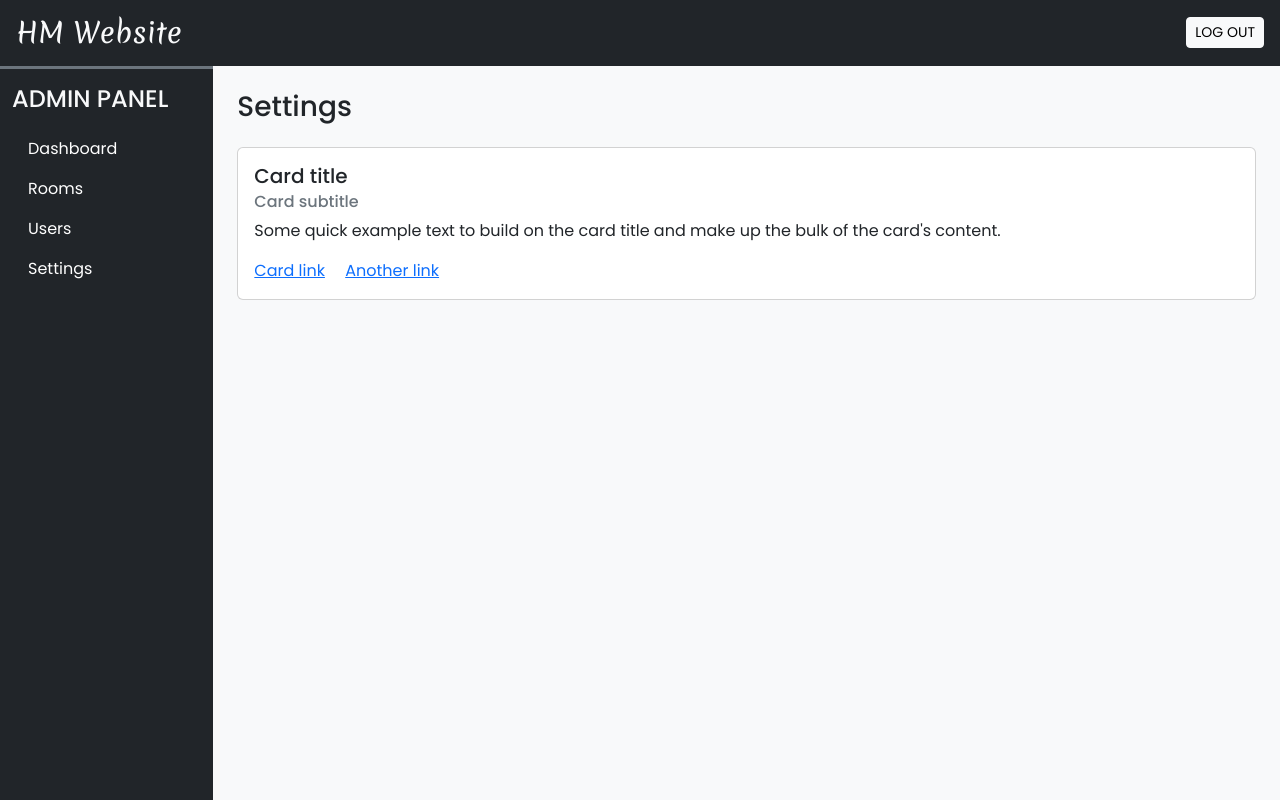
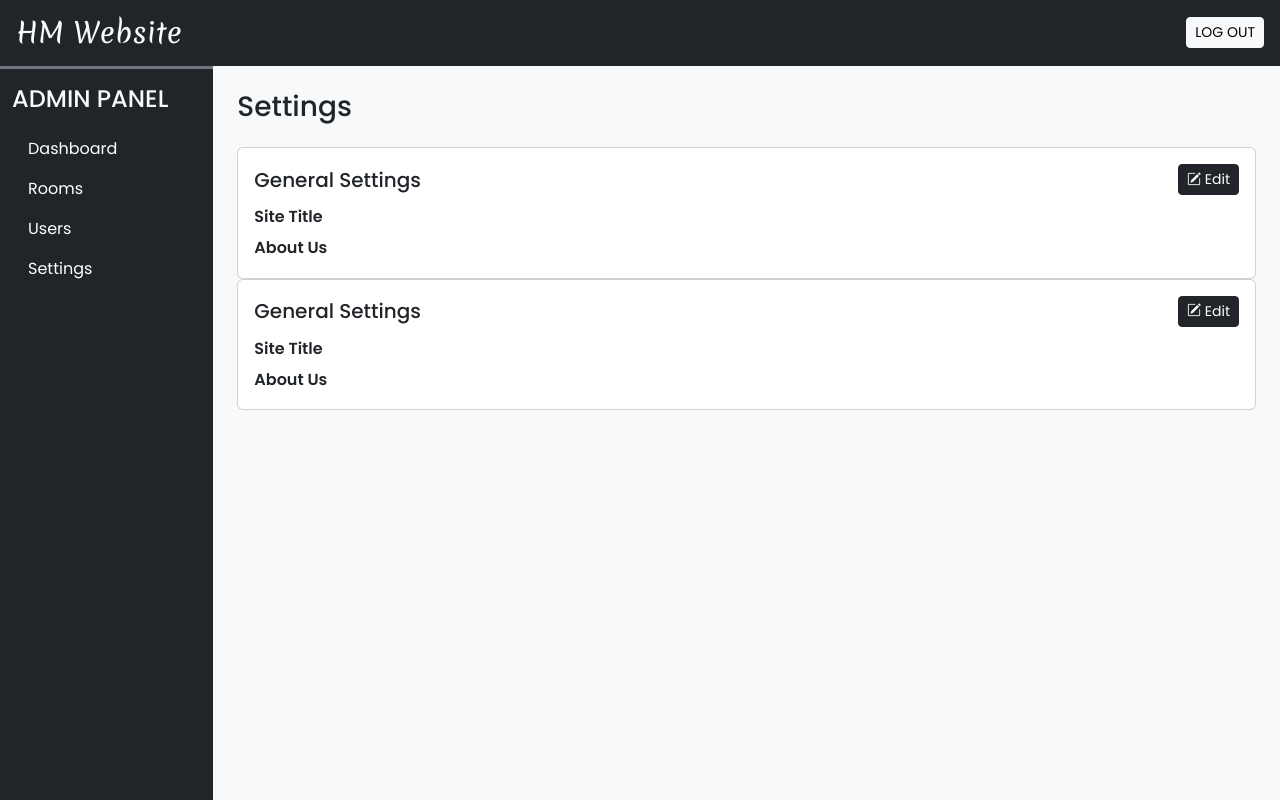
Before and after one commit to hagarahmed68896/HM-Hotel, a PHP site: page /admin/settings.php in a window 1280 px wide. Run offline with PHP 8.4, Linux system fonts and the light colour scheme; the visitor is signed in with stand-in values (Sample User, id 1); data that the repository does not hold is empty.

Commit message:
settings page in admin-panel in progress

```diff
--- /dev/null
+++ b/admin/ajax/settings_crud.php
@@ -0,0 +1,22 @@
+<?php
+require('../inc/db_config.php');
+require('../inc/essentials.php');
+adminlogin();
+
+if(isset($_POST['get_general'])){
+    $q = "SELECT * FROM `settings` WHERE `sr_no`=?";
+    $values = [1];
+    $res = select($q, $values, "i");
+    $data = mysqli_fetch_assoc($res);
+    echo json_encode($data);   // Encode the data as JSON and echo it
+}
+if(isset($_POST['update_general'])){
+    $frm_data = filteration($_POST);
+    $q =" UPDATE `settings` SET `site_title`=?,`site_about`=? WHERE `sr_no`=?";
+    $values = [$frm_data['site_title'],$frm_data['site_about'],1];
+    $res = update($q,$values,"ssi");     // ssi => are datatypes (string,string,integer)
+    echo $res;
+    }
+
+
+?>
--- a/admin/css/common.css
+++ b/admin/css/common.css
@@ -35,7 +35,7 @@
 }
 .custom-alert{
   position: fixed;
-  top: 25px;
+  top: 80px;
   right: 25px;
 }
 #dashboard-menu{
--- a/admin/inc/db_config.php
+++ b/admin/inc/db_config.php
@@ -1,4 +1,8 @@
 <?php
+// Prevent caching
+header("Cache-Control: no-cache, must-revalidate");
+header("Expires: Sat, 26 Jul 1997 05:00:00 GMT"); // Date in the past
+
 $hname = 'localhost';
 $uname = 'root';
 $pass = '';
@@ -45,4 +49,24 @@ function select($sql,$values,$datatypes){
         die("Query cannot be executed - Select");
     }
 }
+
+function update($sql,$values,$datatypes){
+    $con =  $GLOBALS['con'];
+
+    if($stmt = mysqli_prepare($con,$sql)){
+
+        mysqli_stmt_bind_param($stmt,$datatypes,...$values);
+        if(mysqli_stmt_execute($stmt)){
+            $res = mysqli_stmt_affected_rows($stmt);
+            mysqli_stmt_close($stmt);
+            return $res;
+        }
+        else{
+            mysqli_stmt_close($stmt);
+            die("Query cannot be executed - update");
+        }
+    }else{
+        die("Query cannot be executed - update");
+    }
+}
 ?>
--- a/admin/inc/script.php
+++ b/admin/inc/script.php
@@ -1 +1,15 @@
+
 <script src="https://cdn.jsdelivr.net/npm/bootstrap@5.2.3/dist/js/bootstrap.bundle.min.js" integrity="sha384-kenU1KFdBIe4zVF0s0G1M5b4hcpxyD9F7jL+jjXkk+Q2h455rYXK/7HAuoJl+0I4" crossorigin="anonymous"></script>
+<script>
+    function alert(type,msg) {
+        let bs_class = (type == 'success') ? 'alert-success' : 'alert-danger';
+        let element = document.createElement('div');
+        element.innerHTML = `
+        <div class="alert ${bs_class} alert-dismissible fade show custom-alert" role="alert">
+        <strong class="me-2">${msg}</strong>
+        <button type="button" class="btn-close" data-bs-dismiss="alert" aria-label="Close"></button>
+    </div>
+        `;
+        document.body.append(element);
+    }
+</script>
--- a/admin/settings.php
+++ b/admin/settings.php
@@ -10,6 +10,13 @@ adminlogin();
     <meta name="viewport" content="width=device-width, initial-scale=1.0">
     <title>Admin Panel - Settings</title>
     <?php require('inc/links.php') ?>
+    <style>
+        .custom-alert{
+            position: fixed;
+            top: 80px;
+            right: 25px;
+            }
+    </style>
 </head>
 <body class="bg-light">
     <?php require('inc/header.php'); ?>
@@ -20,20 +27,122 @@ adminlogin();
                 <h3 class="mb-4">Settings</h3>
 
             <!-- General settings section -->
-    <div class="card ">
-        <div class="card-body">
-            <h5 class="card-title">Card title</h5>
-            <h6 class="card-subtitle mb-2 text-muted">Card subtitle</h6>
-            <p class="card-text">Some quick example text to build on the card title and make up the bulk of the card's content.</p>
-            <a href="#" class="card-link">Card link</a>
-            <a href="#" class="card-link">Another link</a>
-        </div>
-    </div>
+                <div class="card ">
+                    <div class="card-body">
+                        <div class="d-flex align-items-center justify-content-between mb-3">
+                            <h5 class="card-title m-0">General Settings</h5>
+                            <button type="button" class="btn btn-dark btn-sm shadow-none" data-bs-toggle="modal" data-bs-target="#general-settings">
+                                <i class="bi bi-pencil-square"></i> Edit
+                            </button>
+                        </div>
+                        <h6 class="card-subtitle mb-1 fw-bold">Site Title</h6>
+                        <p class="card-text" id="site_title"></p>
+                        <h6 class="card-subtitle mb-1 fw-bold">About Us</h6>
+                        <p class="card-text" id="site_about"></p>
+                    </div>
+                </div>
+
+            <!-- General settings modal  -->
+                <div class="modal fade" id="general-settings" data-bs-backdrop="static" data-bs-keyboard="true" tabindex="-1" aria-labelledby="staticBackdropLabel" aria-hidden="true">
+                    <div class="modal-dialog">
+                        <form >
+                            <div class="modal-content">
+                                <div class="modal-header">
+                                    <h1 class="modal-title fs-5">General Settings</h1>
+                                </div>
+                                <div class="modal-body">
+                                    <div class="mb-3">
+                                        <label class="form-label">Site Title</label>
+                                        <input type="text" name="site_title" id="site_title_inp" class="form-control shadw-none">
+                                    </div>
+                                    <div class="mb-3 ">
+                                        <label class="form-label">About us</label>
+                                        <textarea name="site_about" id="site_about_inp" class="form-control shadow-none"  row="6"></textarea>
+                                    </div>
+                                </div>
+                                <div class="modal-footer">
+                                    <button type="button" onclick="site_title.value = general_data.site_title, site_about.value = general_data.site_about" class="btn text-secondary shadow-none" data-bs-dismiss="modal">CANCEL</button>
+                                    <button type="button" onclick="update_general(site_title.value,site_about.value)" class="btn custom-bg text-white shadow-none">SUBMIT</button>
+                                </div>
+                        </div>
+                        </form>
+
+                    </div>
+                </div>
+
+            <!-- Shutdwon section -->
+                <div class="card ">
+                    <div class="card-body">
+                        <div class="d-flex align-items-center justify-content-between mb-3">
+                            <h5 class="card-title m-0">General Settings</h5>
+                            <button type="button" class="btn btn-dark btn-sm shadow-none" data-bs-toggle="modal" data-bs-target="#general-settings">
+                                <i class="bi bi-pencil-square"></i> Edit
+                            </button>
+                        </div>
+                        <h6 class="card-subtitle mb-1 fw-bold">Site Title</h6>
+                        <p class="card-text" id="site_title"></p>
+                        <h6 class="card-subtitle mb-1 fw-bold">About Us</h6>
+                        <p class="card-text" id="site_about"></p>
+                    </div>
+                </div>
+
+
+
             </div>
         </div>
     </div>
 
 
     <?php require('inc/script.php') ?>
+    <script>
+        let general_data;
+
+
+        function get_general() {
+            let site_title = document.getElementById("site_title");
+            let site_about = document.getElementById("site_about");
+            let site_title_inp = document.getElementById("site_title_inp");
+            let site_about_inp = document.getElementById("site_about_inp");
+            let xhr = new XMLHttpRequest();
+            xhr.open('POST',"ajax/settings_crud.php",true);
+            xhr.setRequestHeader('Content-Type','application/x-www-form-urlencoded');
+            xhr.onload = function(){
+                general_data = JSON.parse(this.responseText);
+                site_title.innerText = general_data.site_title;
+                site_about.innerText = general_data.site_about;
+
+                site_title_inp.value = general_data.site_title;
+                site_about_inp.value = general_data.site_about;
+            }
+            xhr.send('get_general');
+
+        }
+
+
+        function update_general(site_title_val, site_about_val) {
+            let xhr = new XMLHttpRequest();
+            xhr.open('POST',"ajax/settings_crud.php",true);
+            xhr.setRequestHeader('Content-Type','application/x-www-form-urlencoded');
+
+            xhr.onload = function(){
+                var myModal = document.getElementById('general-settings');
+                var modal = bootstrap.Modal.getInstance(myModal);
+                modal.hide();
+                if(this.responseText == 1){
+                    alert('success','Changes saved!')
+                    get_general();
+                }
+                else{
+                    // error_log($this->responseText);
+                    alert('error','No changes made!');
+                }
+            }
+
+            xhr.send('site_title=' + site_title_val + '&site_about=' + site_about_val + '&update_general');
+        }
+        window.onload = function(){
+            get_general();
+        }
+    </script>
 </body>
 </html>
```
